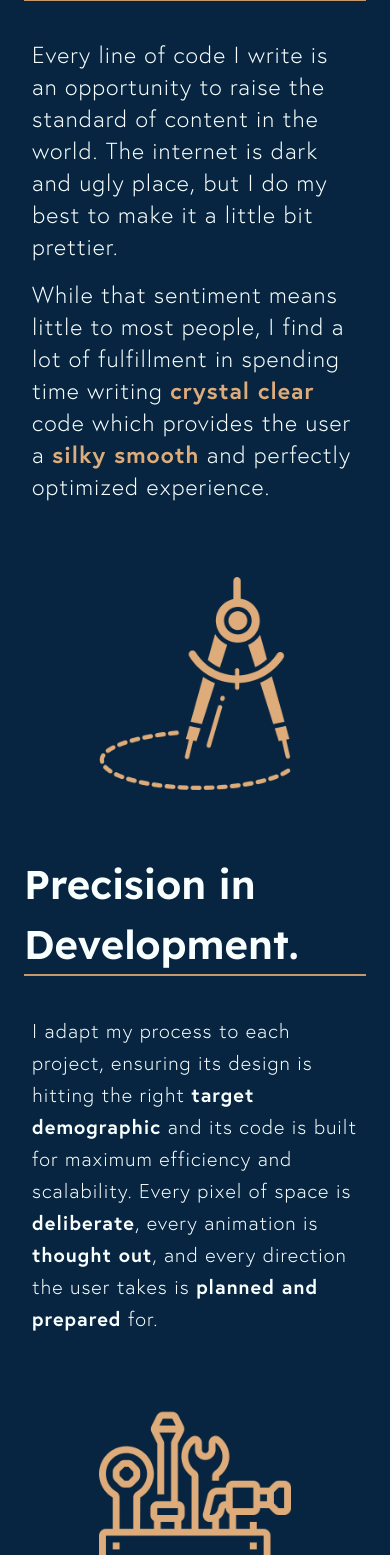
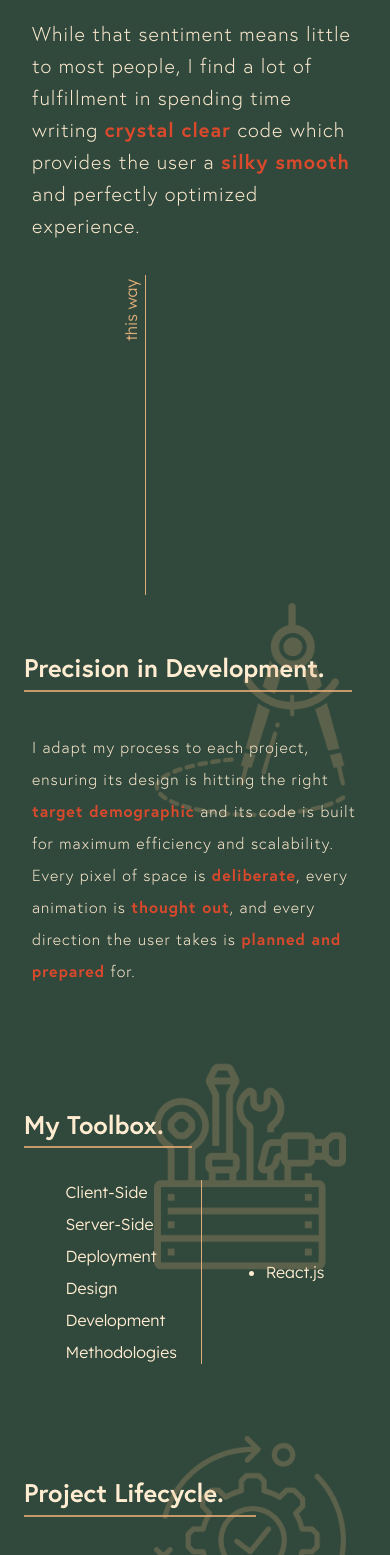
Before and after one commit to nickdoucette24/portfolio, a React (Create React App) app in the folder client/: page /my-process in a window 390 px wide. Shown: the part 445-2000 px from the top of the page. Built offline with nearby package versions, Linux system fonts and the light colour scheme.

Commit message:
More structure and styling done for base screensize, almost ready to make it responsive, still need to build toolbox and timeline just like i said last commit.

```diff
--- a/client/src/components/Footer/Footer.scss
+++ b/client/src/components/Footer/Footer.scss
@@ -12,6 +12,7 @@
     border: none;
     border-top: 1px solid rgb(227, 227, 227);
     width: 100%;
+    margin: 0 0 1rem 0;
   }
 }
 
--- a/client/src/components/IntroSection/IntroSection.js
+++ b/client/src/components/IntroSection/IntroSection.js
@@ -11,12 +11,14 @@ const IntroSection = () => {
     <section className="process-section">
       <div className="process-container">
         <img className="process-container__img" src={processImg} />
-        <h1 className="process-container__heading">Behind my code.</h1>
-        <hr className="process-container__divider" />
+        <h1 className="process-container__heading behind-heading">
+          Behind my code.
+        </h1>
+        <hr className="process-container__divider behind-heading__divider" />
         <p className="process-container__text">
           Every line of code I write is an opportunity to raise the standard of
-          content in the world. The internet is dark and ugly place, but I do my
-          best to make it a little bit prettier.
+          content in the world. The internet is a dark and ugly place, and I do
+          my best to make it a little bit prettier.
         </p>
         <p className="process-container__text">
           While that sentiment means little to most people, I find a lot of
@@ -31,12 +33,16 @@ const IntroSection = () => {
           and perfectly optimized experience.
         </p>
       </div>
-      <div className="process-container">
+      <div className="scroll-container">
+        <p className="scroll-container__title">this way</p>
+        <div className="scroll-container__line"></div>
+      </div>
+      <div className="process-container precision-container">
         <img className="process-container__img" src={precisionImg} />
-        <h1 className="process-container__heading">
+        <h2 className="process-container__heading precision-container__heading">
           Precision in Development.
-        </h1>
-        <hr className="process-container__divider" />
+        </h2>
+        <hr className="process-container__divider precision-container__divider" />
         <p className="process-container__text  process-container__body">
           I adapt my process to each project, ensuring its design is hitting the
           right{" "}
@@ -55,27 +61,29 @@ const IntroSection = () => {
           for.
         </p>
       </div>
-      <div className="process-stack">
+      <div className="process-container toolbox-container">
         <img className="process-container__img" src={toolboxImg} />
-        <h1 className="process-stack__heading">My Toolbox.</h1>
-        <hr className="process-container__divider" />
-        <div className="process-stack__container">
-          <div className="process-stack__titles">
-            <ul>
-              <li>Client-Side</li>
-              <li>Server-Side</li>
-              <li>Deployment</li>
-              <li>Design</li>
-              <li>Development</li>
-              <li>Methodologies</li>
+        <h2 className="process-container__heading toolbox-container__heading">
+          My Toolbox.
+        </h2>
+        <hr className="process-container__divider toolbox-container__divider" />
+        <div className="toolbox-list__container">
+          <div className="toolbox-list__titles">
+            <ul className="toolbox-list__list">
+              <li className="toolbox-list__item">Client-Side</li>
+              <li className="toolbox-list__item">Server-Side</li>
+              <li className="toolbox-list__item">Deployment</li>
+              <li className="toolbox-list__item">Design</li>
+              <li className="toolbox-list__item">Development</li>
+              <li className="toolbox-list__item">Methodologies</li>
             </ul>
           </div>
-          <hr />
-          <div className="process-stack__icons">
-            <ul>
-              <li>
-                <img />
-                <p3>React.js</p3>
+          <hr className="toolbox-list__divider" />
+          <div className="toolbox-list__icons">
+            <ul className="toolbox-list__icon-list">
+              <li className="toolbox-list__icon-item">
+                <img className="toolbox-list__icon-item--img" />
+                <p3 className="toolbox-list__icon-item--name">React.js</p3>
               </li>
             </ul>
           </div>
@@ -83,32 +91,35 @@ const IntroSection = () => {
       </div>
       <div className="process-container">
         <img className="process-container__img" src={lifecycleImg} />
-        <h1 className="process-container__heading">Project Lifecycle.</h1>
-        <hr className="process-container__divider" />
+        <h1 className="process-container__heading lifecycle-heading">
+          Project Lifecycle.
+        </h1>
+        <hr className="process-container__divider lifecycle-heading__divider" />
         <p className="process-container__text process-container__body">
-          From ideation to deployment, I follow a structured workflow to keep
-          each project on track and{" "}
-          <span className="process-container__text--bold">cover all bases</span>
-          . I use a{" "}
-          <span className="process-container__text--bold">mobile-first</span>
+          From ideation to deployment, I follow a{" "}
+          <span className="process-container__text--bold">
+            structured workflow
+          </span>{" "}
+          to keep each project on track and cover all bases. I use a{" "}
+          <span className="process-container__text--bold">mobile-first</span>{" "}
           approach to make sure the product looks good on all devices, and
-          adhere to <span className="process-container__text--bold">
-            BEM
-          </span>,{" "}
+          adhere to <span className="process-container__text--bold">BEM</span>,{" "}
           <span className="process-container__text--bold">accessible</span>{" "}
           development standards, and{" "}
           <span className="process-container__text--bold">RESTful</span> API
-          logic to ensure my projects are scalable and future-proof.
+          logic to ensure my projects are easily scalable and future-proof.
           Plan-Build-Test-Refine-Deploy.
         </p>
       </div>
-      <div className="process-container">
+      <div className="process-container accessibility-container">
         <img className="process-container__img" src={accessibilityImg} />
-        <h1 className="process-container__heading">Accessibility Matters.</h1>
-        <hr className="process-container__divider" />
+        <h1 className="process-container__heading accessibility-container__heading">
+          Accessibility Standards.
+        </h1>
+        <hr className="process-container__divider accessibility-container__divider" />
         <p className="process-container__text process-container__body">
           Inclusion and usability is at the heart of my web development process.
-          With the use of methodologies like{" "}
+          Using{" "}
           <span className="process-container__text--bold">ARIA roles</span> and{" "}
           <span className="process-container__text--bold">semantic HTML</span>,
           every project follows the industry-standard best practices for
--- a/client/src/components/IntroSection/IntroSection.scss
+++ b/client/src/components/IntroSection/IntroSection.scss
@@ -6,49 +6,202 @@
   flex-direction: column;
   gap: 4rem;
   align-items: center;
-  margin: 2rem 1.5rem 0 1.5rem;
+  margin: 2rem 1.5rem 4rem 1.5rem;
 }
 
 .process-container {
   display: flex;
   flex-direction: column;
+  position: relative;
 
   &__heading {
-    @include h3;
+    @include h2;
     margin: 0;
   }
 
   &__text {
     @include p1;
     font-family: Europa Light;
-    font-size: 1.45rem;
+    font-size: 1.25rem;
     padding: 0.5rem;
     line-height: 2rem;
     letter-spacing: 1px;
+    z-index: 1;
 
     &--highlight {
       font-family: Europa Bold;
-      color: $wooden;
+      color: $firered;
     }
 
     &--bold {
       font-family: Europa Bold;
+      color: $firered;
     }
   }
 
   &__body {
-    font-size: 1.25rem;
+    font-size: 1rem;
+    z-index: 1;
   }
 
   &__divider {
     border: none;
     border-bottom: 2px solid $lion;
-    width: 100%;
     margin: 0 0 2rem 0;
   }
 
   &__img {
     width: 12rem;
     margin: 0 auto 4rem auto;
+    opacity: 0.25;
+    position: absolute;
+    right: 20px;
+    z-index: 0;
   }
 }
+
+.behind-heading {
+  font-size: 2rem;
+  margin-top: 3rem;
+
+  &__divider {
+    width: 17rem;
+  }
+}
+
+.precision-container {
+  margin-top: 18rem;
+
+  &__heading {
+    margin-top: 3rem;
+  }
+
+  &__divider {
+    width: 20.5rem;
+  }
+}
+
+.lifecycle-heading {
+  margin-top: 3rem;
+
+  &__divider {
+    width: 14.5rem;
+  }
+}
+
+.accessibility-container {
+  &__heading {
+    margin-top: 3rem;
+  }
+
+  &__divider {
+    width: 19.5rem;
+  }
+}
+
+// ! Toolbox Section Styling
+
+.toolbox-container {
+  width: 100%;
+
+  &__heading {
+    margin-top: 3rem;
+  }
+
+  &__divider {
+    width: 10.5rem;
+  }
+}
+
+.toolbox-list {
+  &__container {
+    display: flex;
+    justify-content: center;
+  }
+
+  &__titles {
+    @include flex-centre;
+  }
+
+  &__list {
+    list-style: none;
+    padding: 0;
+    margin: 0;
+    display: flex;
+    flex-direction: column;
+    gap: 0.5rem;
+  }
+
+  &__item {
+    @include p2;
+  }
+
+  &__divider {
+    border: none;
+    border-left: 1px solid $wooden;
+    margin: 0 1.5rem;
+  }
+
+  &__icons {
+    @include flex-centre;
+  }
+}
+
+// ! Scroll Container
+.scroll-container {
+  display: flex;
+  align-items: flex-start;
+  position: absolute;
+  top: 45rem;
+  left: 30vw;
+  z-index: 1;
+
+  @include mobile {
+    top: 46rem;
+  }
+
+  @include tablet {
+    top: 50rem;
+  }
+
+  @include laptop {
+    top: 50rem;
+  }
+
+  @include desktop {
+    top: 53rem;
+  }
+
+  &__title {
+    writing-mode: vertical-rl;
+    text-orientation: sideways;
+    transform: rotate(180deg);
+    color: $wooden;
+    cursor: default;
+    margin: 0.25rem;
+    transition: color 0.1s ease-in-out;
+
+    &:hover {
+      color: $orange;
+    }
+  }
+
+  &__line {
+    width: 1px;
+    height: 20rem;
+    background: $wooden;
+    transition: background 0.1s ease-in-out;
+
+    &:hover {
+      background: $orange;
+    }
+
+    @include tablet {
+      height: 23rem;
+    }
+
+    @include laptop {
+      height: 25rem;
+    }
+  }
+}
--- a/client/src/pages/MyProcessPage/MyProcessPage.scss
+++ b/client/src/pages/MyProcessPage/MyProcessPage.scss
@@ -7,8 +7,8 @@
   flex-direction: column;
   align-items: center;
   padding-top: 6rem;
-  background-color: $deep;
-  color: $cloud;
+  background-color: $brunswick;
+  color: $cream;
 
   @include laptop {
     padding-top: 8rem;
@@ -24,6 +24,5 @@
 .footer-wrapper {
   @include flex-centre;
   width: 100vw;
-  margin-top: 4rem;
   color: $deep;
 }
```
